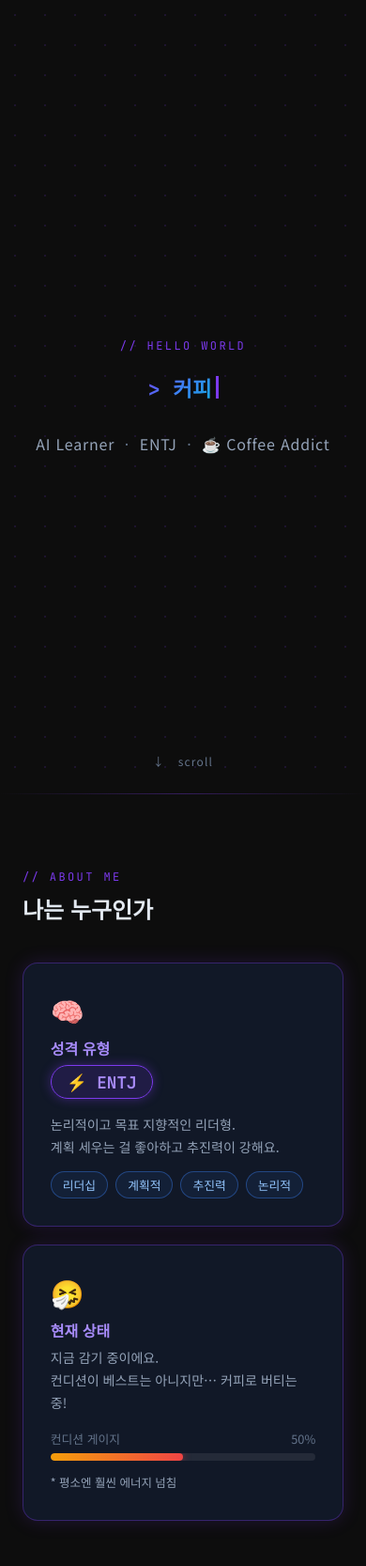
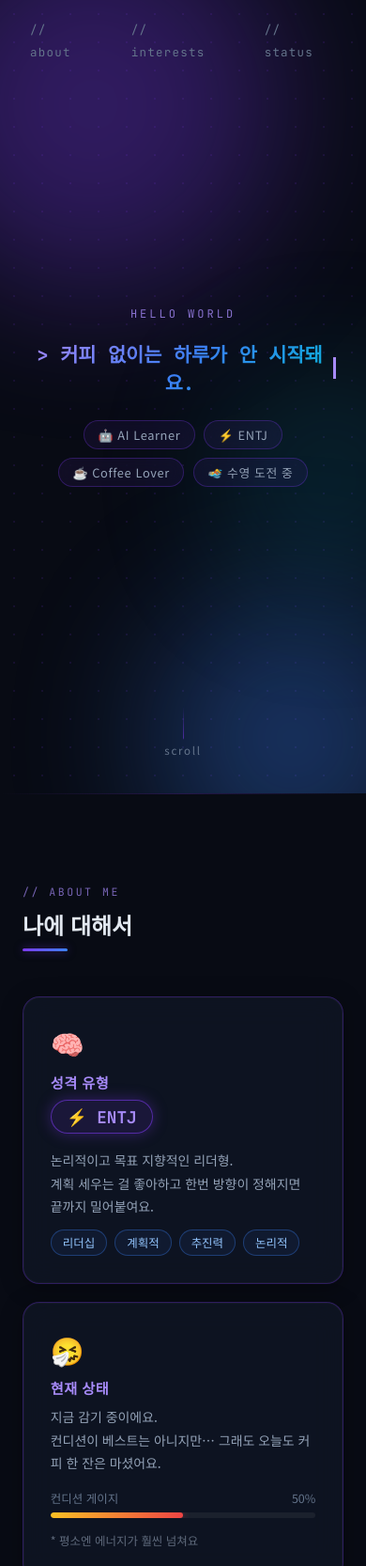
Before and after one commit to kjin618-rgb/Mypage_0610, a plain HTML site: page index.html in a window 390 px wide. Shown: the top 1666 px of the page at 94% size. Drawn offline with Linux system fonts and the light colour scheme.

Commit message:
Add self-introduction page with AI tech dark theme
- Hero section with typing animation and animated background orbs
- About Me section with ENTJ badge and condition health bar
- Interests section (AI, coffee, swimming) with glassmorphism cards
- Status terminal section with current state as JSON
- Sticky nav bar, scroll progress bar, fade-in animations
- Mobile responsive layout (768px breakpoint)

Co-Authored-By: Claude Sonnet 4.6 <noreply@anthropic.com>

```diff
--- a/index.html
+++ b/index.html
@@ -11,16 +11,16 @@
     *, *::before, *::after { box-sizing: border-box; margin: 0; padding: 0; }
 
     :root {
-      --bg: #0D0D0D;
-      --card-bg: #111827;
-      --card-bg2: #0f172a;
+      --bg: #080B14;
+      --card-bg: rgba(17, 24, 39, 0.7);
       --purple: #7C3AED;
+      --purple-light: #A78BFA;
       --blue: #3B82F6;
       --cyan: #06B6D4;
       --text: #E2E8F0;
       --muted: #64748B;
-      --border: rgba(124, 58, 237, 0.35);
-      --glow: rgba(124, 58, 237, 0.18);
+      --border: rgba(124, 58, 237, 0.3);
+      --glow: rgba(124, 58, 237, 0.15);
     }
 
     html { scroll-behavior: smooth; }
@@ -33,16 +33,79 @@
       overflow-x: hidden;
     }
 
-    /* dot grid background */
+    /* dot grid */
     body::before {
       content: '';
       position: fixed;
       inset: 0;
-      background-image: radial-gradient(rgba(124,58,237,0.15) 1px, transparent 1px);
-      background-size: 32px 32px;
+      background-image: radial-gradient(rgba(124,58,237,0.12) 1px, transparent 1px);
+      background-size: 30px 30px;
       pointer-events: none;
       z-index: 0;
     }
+
+    /* ── SCROLL PROGRESS BAR ── */
+    #progress-bar {
+      position: fixed;
+      top: 0;
+      left: 0;
+      height: 3px;
+      width: 0%;
+      background: linear-gradient(90deg, var(--purple), var(--blue), var(--cyan));
+      z-index: 1000;
+      transition: width 0.1s linear;
+      box-shadow: 0 0 8px rgba(124,58,237,0.7);
+    }
+
+    /* ── NAV ── */
+    nav {
+      position: fixed;
+      top: 3px;
+      left: 0;
+      right: 0;
+      z-index: 999;
+      display: flex;
+      justify-content: center;
+      padding: 0.9rem 2rem;
+      transition: background 0.3s ease, backdrop-filter 0.3s ease, border-bottom 0.3s ease;
+    }
+
+    nav.scrolled {
+      background: rgba(8, 11, 20, 0.85);
+      backdrop-filter: blur(16px);
+      -webkit-backdrop-filter: blur(16px);
+      border-bottom: 1px solid rgba(124,58,237,0.2);
+    }
+
+    .nav-links {
+      display: flex;
+      gap: 2.5rem;
+      list-style: none;
+    }
+
+    .nav-links a {
+      font-family: 'JetBrains Mono', monospace;
+      font-size: 0.78rem;
+      color: var(--muted);
+      text-decoration: none;
+      letter-spacing: 0.1em;
+      transition: color 0.2s ease;
+      position: relative;
+    }
+
+    .nav-links a::after {
+      content: '';
+      position: absolute;
+      bottom: -4px;
+      left: 0;
+      width: 0;
+      height: 1px;
+      background: linear-gradient(90deg, var(--purple), var(--blue));
+      transition: width 0.3s ease;
+    }
+
+    .nav-links a:hover { color: var(--purple-light); }
+    .nav-links a:hover::after { width: 100%; }
 
     /* ── HERO ── */
     #hero {
@@ -55,27 +118,75 @@
       text-align: center;
       padding: 2rem;
       z-index: 1;
+      overflow: hidden;
+    }
+
+    /* animated orbs */
+    .orb {
+      position: absolute;
+      border-radius: 50%;
+      filter: blur(80px);
+      opacity: 0.35;
+      pointer-events: none;
+      animation: float-orb 12s ease-in-out infinite;
+    }
+
+    .orb-1 {
+      width: 400px; height: 400px;
+      background: var(--purple);
+      top: -100px; left: -100px;
+      animation-delay: 0s;
+    }
+
+    .orb-2 {
+      width: 300px; height: 300px;
+      background: var(--blue);
+      bottom: -80px; right: -80px;
+      animation-delay: -4s;
+    }
+
+    .orb-3 {
+      width: 200px; height: 200px;
+      background: var(--cyan);
+      top: 50%; left: 60%;
+      animation-delay: -8s;
+      opacity: 0.2;
+    }
+
+    @keyframes float-orb {
+      0%, 100% { transform: translate(0, 0) scale(1); }
+      33%       { transform: translate(30px, -20px) scale(1.05); }
+      66%       { transform: translate(-20px, 30px) scale(0.97); }
+    }
+
+    .hero-label {
+      font-family: 'JetBrains Mono', monospace;
+      font-size: 0.75rem;
+      color: var(--purple-light);
+      letter-spacing: 0.25em;
+      text-transform: uppercase;
+      margin-bottom: 1.2rem;
+      opacity: 0.8;
     }
 
     .hero-prompt {
       font-family: 'JetBrains Mono', monospace;
-      font-size: clamp(1.4rem, 4vw, 2.6rem);
+      font-size: clamp(1.3rem, 4vw, 2.4rem);
       font-weight: 700;
-      background: linear-gradient(135deg, var(--purple), var(--blue), var(--cyan));
+      background: linear-gradient(135deg, var(--purple-light), var(--blue), var(--cyan));
       -webkit-background-clip: text;
       -webkit-text-fill-color: transparent;
       background-clip: text;
       min-height: 3.5rem;
       display: flex;
       align-items: center;
-      gap: 0;
     }
 
     .cursor {
       display: inline-block;
       width: 3px;
       height: 1.1em;
-      background: var(--purple);
+      background: var(--purple-light);
       margin-left: 4px;
       animation: blink 1s step-end infinite;
       flex-shrink: 0;
@@ -84,24 +195,49 @@
 
     @keyframes blink { 0%,100%{opacity:1} 50%{opacity:0} }
 
-    .hero-sub {
-      margin-top: 1.2rem;
-      font-size: 1rem;
-      color: var(--muted);
-      letter-spacing: 0.05em;
+    .hero-tags {
+      display: flex;
+      gap: 0.6rem;
+      flex-wrap: wrap;
+      justify-content: center;
+      margin-top: 1.6rem;
     }
 
-    .hero-sub span {
+    .hero-tag {
+      font-size: 0.8rem;
+      padding: 0.3rem 0.9rem;
+      border-radius: 999px;
+      border: 1px solid var(--border);
       color: #94A3B8;
+      background: rgba(124,58,237,0.08);
+      backdrop-filter: blur(8px);
+      letter-spacing: 0.05em;
     }
 
     .scroll-hint {
       position: absolute;
-      bottom: 2rem;
-      font-size: 0.75rem;
+      bottom: 2.5rem;
+      font-size: 0.72rem;
       color: var(--muted);
-      letter-spacing: 0.1em;
-      animation: bounce 2s infinite;
+      letter-spacing: 0.15em;
+      animation: bounce 2.2s ease-in-out infinite;
+      display: flex;
+      flex-direction: column;
+      align-items: center;
+      gap: 0.3rem;
+    }
+
+    .scroll-hint::before {
+      content: '';
+      width: 1px;
+      height: 32px;
+      background: linear-gradient(to bottom, transparent, var(--purple));
+      animation: line-grow 2.2s ease-in-out infinite;
+    }
+
+    @keyframes line-grow {
+      0%,100%{ transform: scaleY(1); opacity:0.4; }
+      50%{ transform: scaleY(1.3); opacity:1; }
     }
 
     @keyframes bounce {
@@ -110,43 +246,61 @@
     }
 
     /* ── SECTIONS ── */
-    section {
+    .content-section {
       position: relative;
       z-index: 1;
-      max-width: 900px;
+      max-width: 920px;
       margin: 0 auto;
-      padding: 5rem 1.5rem;
+      padding: 6rem 1.5rem;
     }
 
     .section-label {
       font-family: 'JetBrains Mono', monospace;
-      font-size: 0.75rem;
-      color: var(--purple);
-      letter-spacing: 0.2em;
+      font-size: 0.72rem;
+      color: var(--purple-light);
+      letter-spacing: 0.22em;
       text-transform: uppercase;
-      margin-bottom: 0.5rem;
+      margin-bottom: 0.6rem;
+      opacity: 0.7;
     }
 
     .section-title {
       font-size: clamp(1.5rem, 3vw, 2rem);
       font-weight: 700;
-      margin-bottom: 2.5rem;
+      margin-bottom: 0.5rem;
+      position: relative;
+      display: inline-block;
     }
 
-    /* ── CARDS ── */
+    .section-title::after {
+      content: '';
+      display: block;
+      height: 3px;
+      width: 48px;
+      margin-top: 0.5rem;
+      border-radius: 999px;
+      background: linear-gradient(90deg, var(--purple), var(--blue));
+      box-shadow: 0 0 10px rgba(124,58,237,0.5);
+    }
+
+    .section-spacer { margin-bottom: 2.5rem; }
+
+    /* ── GLASS CARD ── */
     .card {
       background: var(--card-bg);
       border: 1px solid var(--border);
-      border-radius: 16px;
+      border-radius: 18px;
       padding: 1.8rem;
-      box-shadow: 0 0 20px var(--glow);
+      backdrop-filter: blur(16px);
+      -webkit-backdrop-filter: blur(16px);
+      box-shadow: 0 4px 24px rgba(0,0,0,0.3), 0 0 0 1px rgba(255,255,255,0.03) inset;
       transition: transform 0.3s ease, box-shadow 0.3s ease, border-color 0.3s ease;
     }
 
     .card:hover {
-      transform: translateY(-4px);
-      box-shadow: 0 0 40px rgba(124,58,237,0.35);
-      border-color: rgba(124,58,237,0.7);
+      transform: translateY(-5px);
+      box-shadow: 0 8px 40px rgba(124,58,237,0.3), 0 0 0 1px rgba(124,58,237,0.15) inset;
+      border-color: rgba(124,58,237,0.6);
     }
 
     /* ── ABOUT GRID ── */
@@ -156,7 +310,7 @@
       gap: 1.2rem;
     }
 
-    @media (max-width: 600px) {
+    @media (max-width: 768px) {
       .about-grid { grid-template-columns: 1fr; }
     }
 
@@ -164,15 +318,15 @@
       display: inline-flex;
       align-items: center;
       gap: 0.5rem;
-      background: rgba(124,58,237,0.15);
-      border: 1px solid var(--purple);
+      background: rgba(124,58,237,0.12);
+      border: 1px solid rgba(124,58,237,0.6);
       border-radius: 999px;
       padding: 0.35rem 1rem;
       font-family: 'JetBrains Mono', monospace;
       font-size: 1.1rem;
       font-weight: 700;
-      color: #A78BFA;
-      box-shadow: 0 0 12px rgba(124,58,237,0.4);
+      color: var(--purple-light);
+      box-shadow: 0 0 16px rgba(124,58,237,0.35);
       margin-bottom: 1rem;
     }
 
@@ -184,46 +338,46 @@
     }
 
     .trait {
-      font-size: 0.8rem;
+      font-size: 0.78rem;
       padding: 0.25rem 0.75rem;
       border-radius: 999px;
-      border: 1px solid rgba(59,130,246,0.4);
+      border: 1px solid rgba(59,130,246,0.35);
       color: #93C5FD;
-      background: rgba(59,130,246,0.08);
+      background: rgba(59,130,246,0.07);
     }
 
     .card-icon {
       font-size: 1.8rem;
-      margin-bottom: 0.5rem;
+      margin-bottom: 0.6rem;
     }
 
     .card-title {
-      font-size: 1rem;
+      font-size: 0.95rem;
       font-weight: 700;
-      color: #A78BFA;
-      margin-bottom: 0.4rem;
+      color: var(--purple-light);
+      margin-bottom: 0.5rem;
+      letter-spacing: 0.03em;
     }
 
     .card-desc {
-      font-size: 0.88rem;
+      font-size: 0.87rem;
       color: #94A3B8;
-      line-height: 1.7;
+      line-height: 1.75;
     }
 
     /* health bar */
     .health-label {
-      font-size: 0.8rem;
+      font-size: 0.78rem;
       color: var(--muted);
-      margin-bottom: 0.4rem;
-      margin-top: 1rem;
+      margin: 1rem 0 0.4rem;
       display: flex;
       justify-content: space-between;
     }
 
     .health-bar {
       width: 100%;
-      height: 8px;
-      background: rgba(255,255,255,0.08);
+      height: 6px;
+      background: rgba(255,255,255,0.06);
       border-radius: 999px;
       overflow: hidden;
     }
@@ -231,9 +385,9 @@
     .health-fill {
       height: 100%;
       border-radius: 999px;
-      background: linear-gradient(90deg, #F59E0B, #EF4444);
-      box-shadow: 0 0 8px rgba(239,68,68,0.5);
-      transition: width 1.2s ease;
+      background: linear-gradient(90deg, #FBBF24, #EF4444);
+      box-shadow: 0 0 8px rgba(239,68,68,0.45);
+      transition: width 1.4s cubic-bezier(0.16,1,0.3,1);
     }
 
     /* ── INTERESTS ── */
@@ -243,27 +397,33 @@
       gap: 1.2rem;
     }
 
-    @media (max-width: 600px) {
+    @media (max-width: 768px) {
       .interests-grid { grid-template-columns: 1fr; }
     }
 
     .interest-card {
       text-align: center;
-      padding: 2rem 1.2rem;
+      padding: 2.2rem 1.2rem;
     }
 
     .interest-icon {
-      font-size: 2.8rem;
-      margin-bottom: 0.8rem;
+      font-size: 2.6rem;
+      margin-bottom: 0.9rem;
       display: block;
-      filter: drop-shadow(0 0 8px rgba(124,58,237,0.5));
+      transition: transform 0.4s cubic-bezier(0.34,1.56,0.64,1);
+      filter: drop-shadow(0 0 6px rgba(124,58,237,0.4));
+    }
+
+    .interest-card:hover .interest-icon {
+      transform: translateY(-8px) scale(1.1);
+      filter: drop-shadow(0 0 14px rgba(124,58,237,0.7));
     }
 
     .interest-title {
       font-weight: 700;
-      font-size: 1.05rem;
+      font-size: 1rem;
       margin-bottom: 0.5rem;
-      background: linear-gradient(135deg, var(--purple), var(--blue));
+      background: linear-gradient(135deg, var(--purple-light), var(--blue));
       -webkit-background-clip: text;
       -webkit-text-fill-color: transparent;
       background-clip: text;
@@ -272,30 +432,31 @@
     .interest-desc {
       font-size: 0.83rem;
       color: #94A3B8;
-      line-height: 1.65;
+      line-height: 1.7;
     }
 
     /* ── STATUS TERMINAL ── */
     .terminal {
-      background: #090f1a;
-      border: 1px solid rgba(6,182,212,0.3);
-      border-radius: 12px;
+      background: rgba(5, 10, 20, 0.8);
+      border: 1px solid rgba(6,182,212,0.25);
+      border-radius: 14px;
       overflow: hidden;
-      box-shadow: 0 0 30px rgba(6,182,212,0.1);
+      backdrop-filter: blur(16px);
+      -webkit-backdrop-filter: blur(16px);
+      box-shadow: 0 4px 32px rgba(0,0,0,0.4), 0 0 60px rgba(6,182,212,0.06);
     }
 
     .terminal-bar {
-      background: #111827;
-      padding: 0.7rem 1rem;
+      background: rgba(17, 24, 39, 0.9);
+      padding: 0.75rem 1.2rem;
       display: flex;
       align-items: center;
       gap: 0.5rem;
-      border-bottom: 1px solid rgba(255,255,255,0.05);
+      border-bottom: 1px solid rgba(255,255,255,0.04);
     }
 
     .terminal-dot {
-      width: 11px;
-      height: 11px;
+      width: 11px; height: 11px;
       border-radius: 50%;
     }
 
@@ -311,24 +472,24 @@
     }
 
     .terminal-body {
-      padding: 1.5rem;
+      padding: 1.6rem 1.8rem;
       font-family: 'JetBrains Mono', monospace;
-      font-size: 0.9rem;
-      line-height: 2;
+      font-size: 0.88rem;
+      line-height: 2.1;
     }
 
-    .t-comment { color: #475569; }
+    .t-comment { color: #3F4F6A; }
     .t-key { color: #7DD3FC; }
-    .t-colon { color: #64748B; }
-    .t-string { color: #A3E635; }
-    .t-punct { color: #64748B; }
-    .t-prompt { color: var(--purple); }
+    .t-colon { color: #475569; }
+    .t-string { color: #86EFAC; }
+    .t-punct { color: #475569; }
+    .t-prompt { color: var(--purple-light); }
 
     /* ── FADE IN ── */
     .fade-up {
       opacity: 0;
-      transform: translateY(28px);
-      transition: opacity 0.7s ease, transform 0.7s ease;
+      transform: translateY(24px);
+      transition: opacity 0.65s ease, transform 0.65s ease;
     }
 
     .fade-up.visible {
@@ -336,7 +497,6 @@
       transform: translateY(0);
     }
 
-    /* stagger children */
     .fade-up:nth-child(1) { transition-delay: 0s; }
     .fade-up:nth-child(2) { transition-delay: 0.1s; }
     .fade-up:nth-child(3) { transition-delay: 0.2s; }
@@ -346,53 +506,71 @@
       position: relative;
       z-index: 1;
       text-align: center;
-      padding: 2rem;
-      font-size: 0.75rem;
+      padding: 2.5rem;
+      font-size: 0.74rem;
       color: var(--muted);
       border-top: 1px solid rgba(255,255,255,0.04);
     }
 
-    footer span {
-      color: var(--purple);
-    }
+    footer span { color: var(--purple-light); }
 
-    /* divider line */
+    /* divider */
     .divider {
       border: none;
       height: 1px;
-      background: linear-gradient(90deg, transparent, var(--border), transparent);
-      max-width: 900px;
+      background: linear-gradient(90deg, transparent, rgba(124,58,237,0.25), transparent);
+      max-width: 920px;
       margin: 0 auto;
     }
   </style>
 </head>
 <body>
 
+  <!-- SCROLL PROGRESS -->
+  <div id="progress-bar"></div>
+
+  <!-- NAV -->
+  <nav id="nav">
+    <ul class="nav-links">
+      <li><a href="#about">// about</a></li>
+      <li><a href="#interests">// interests</a></li>
+      <li><a href="#status">// status</a></li>
+    </ul>
+  </nav>
+
   <!-- HERO -->
   <section id="hero">
-    <p class="section-label">// hello world</p>
+    <div class="orb orb-1"></div>
+    <div class="orb orb-2"></div>
+    <div class="orb orb-3"></div>
+
+    <p class="hero-label">hello world</p>
     <div class="hero-prompt">
       <span id="typed-text"></span><span class="cursor"></span>
     </div>
-    <p class="hero-sub">
-      <span>AI Learner</span> &nbsp;·&nbsp; <span>ENTJ</span> &nbsp;·&nbsp; <span>☕ Coffee Addict</span>
-    </p>
-    <p class="scroll-hint">↓ &nbsp; scroll</p>
+    <div class="hero-tags">
+      <span class="hero-tag">🤖 AI Learner</span>
+      <span class="hero-tag">⚡ ENTJ</span>
+      <span class="hero-tag">☕ Coffee Lover</span>
+      <span class="hero-tag">🏊 수영 도전 중</span>
+    </div>
+    <div class="scroll-hint">scroll</div>
   </section>
 
   <hr class="divider" />
 
-  <!-- ABOUT ME -->
-  <section>
+  <!-- ABOUT -->
+  <section id="about" class="content-section">
     <p class="section-label">// about me</p>
-    <h2 class="section-title">나는 누구인가</h2>
+    <h2 class="section-title">나에 대해서</h2>
+    <div class="section-spacer"></div>
     <div class="about-grid">
 
       <div class="card fade-up">
         <div class="card-icon">🧠</div>
         <div class="card-title">성격 유형</div>
         <div class="entj-badge">⚡ ENTJ</div>
-        <p class="card-desc">논리적이고 목표 지향적인 리더형.<br />계획 세우는 걸 좋아하고 추진력이 강해요.</p>
+        <p class="card-desc">논리적이고 목표 지향적인 리더형.<br />계획 세우는 걸 좋아하고 한번 방향이 정해지면 끝까지 밀어붙여요.</p>
         <div class="trait-list">
           <span class="trait">리더십</span>
           <span class="trait">계획적</span>
@@ -404,7 +582,7 @@
       <div class="card fade-up">
         <div class="card-icon">🤧</div>
         <div class="card-title">현재 상태</div>
-        <p class="card-desc">지금 감기 중이에요.<br />컨디션이 베스트는 아니지만… 커피로 버티는 중!</p>
+        <p class="card-desc">지금 감기 중이에요.<br />컨디션이 베스트는 아니지만… 그래도 오늘도 커피 한 잔은 마셨어요.</p>
         <div class="health-label">
           <span>컨디션 게이지</span>
           <span>50%</span>
@@ -412,7 +590,7 @@
         <div class="health-bar">
           <div class="health-fill" id="health-fill" style="width:0%"></div>
         </div>
-        <p class="card-desc" style="margin-top:0.8rem; font-size:0.78rem;">* 평소엔 훨씬 에너지 넘침</p>
+        <p class="card-desc" style="margin-top:0.9rem; font-size:0.78rem; opacity:0.6;">* 평소엔 에너지가 훨씬 넘쳐요</p>
       </div>
 
     </div>
@@ -421,27 +599,28 @@
   <hr class="divider" />
 
   <!-- INTERESTS -->
-  <section>
+  <section id="interests" class="content-section">
     <p class="section-label">// interests</p>
     <h2 class="section-title">관심사 & 취미</h2>
+    <div class="section-spacer"></div>
     <div class="interests-grid">
 
       <div class="card interest-card fade-up">
         <span class="interest-icon">🤖</span>
         <div class="interest-title">AI 공부</div>
-        <p class="interest-desc">현재 AI 관련 강의를 수강 중이에요. 매일 새로운 개념을 배우는 중!</p>
+        <p class="interest-desc">AI 관련 강의를 수강하며 새로운 기술을 익히고 있어요. 배울수록 더 궁금해지는 분야예요.</p>
       </div>
 
       <div class="card interest-card fade-up">
         <span class="interest-icon">☕</span>
         <div class="interest-title">커피</div>
-        <p class="interest-desc">하루를 시작하는 의식 같은 것. 커피 없이는 살 수 없어요.</p>
+        <p class="interest-desc">하루의 시작을 알리는 의식 같은 것. 커피 한 잔이 있어야 비로소 준비가 된 느낌이에요.</p>
       </div>
 
       <div class="card interest-card fade-up">
         <span class="interest-icon">🏊</span>
         <div class="interest-title">수영</div>
-        <p class="interest-desc">올해 새로 시작했어요! 꾸준히 다니고 싶은데… 개인 사정이 자꾸 생기네요 😅</p>
+        <p class="interest-desc">올해 새롭게 시작했어요! 꾸준히 다니고 싶은데 개인 사정이 자꾸 생겨서… 그래도 포기는 없어요 😅</p>
       </div>
 
     </div>
@@ -450,9 +629,10 @@
   <hr class="divider" />
 
   <!-- STATUS TERMINAL -->
-  <section>
+  <section id="status" class="content-section">
     <p class="section-label">// current status</p>
     <h2 class="section-title">지금 이 순간</h2>
+    <div class="section-spacer"></div>
     <div class="terminal fade-up">
       <div class="terminal-bar">
         <div class="terminal-dot dot-red"></div>
@@ -464,28 +644,38 @@
         <div><span class="t-comment">// 오늘의 나</span></div>
         <div><span class="t-punct">{</span></div>
         <div>&nbsp;&nbsp;<span class="t-key">learning</span><span class="t-colon">:&nbsp;</span><span class="t-string">"AI 관련 강의 수강 중 📚"</span><span class="t-punct">,</span></div>
-        <div>&nbsp;&nbsp;<span class="t-key">personality</span><span class="t-colon">:&nbsp;</span><span class="t-string">"ENTJ — 목표가 생기면 달린다"</span><span class="t-punct">,</span></div>
-        <div>&nbsp;&nbsp;<span class="t-key">fuel</span><span class="t-colon">:&nbsp;</span><span class="t-string">"☕ 커피 (필수템)"</span><span class="t-punct">,</span></div>
-        <div>&nbsp;&nbsp;<span class="t-key">hobby</span><span class="t-colon">:&nbsp;</span><span class="t-string">"🏊 수영 (출석률: 노력 중...)"</span><span class="t-punct">,</span></div>
-        <div>&nbsp;&nbsp;<span class="t-key">condition</span><span class="t-colon">:&nbsp;</span><span class="t-string">"🤧 감기 중 — 곧 회복 예정"</span><span class="t-punct">,</span></div>
-        <div>&nbsp;&nbsp;<span class="t-key">status</span><span class="t-colon">:&nbsp;</span><span class="t-string">"열심히 살아가는 중 ✨"</span></div>
+        <div>&nbsp;&nbsp;<span class="t-key">personality</span><span class="t-colon">:&nbsp;</span><span class="t-string">"ENTJ — 목표가 생기면 바로 실행"</span><span class="t-punct">,</span></div>
+        <div>&nbsp;&nbsp;<span class="t-key">fuel</span><span class="t-colon">:&nbsp;</span><span class="t-string">"☕ 커피 (없으면 하루 시작 불가)"</span><span class="t-punct">,</span></div>
+        <div>&nbsp;&nbsp;<span class="t-key">hobby</span><span class="t-colon">:&nbsp;</span><span class="t-string">"🏊 수영 (출석률: 들쑥날쑥 😅)"</span><span class="t-punct">,</span></div>
+        <div>&nbsp;&nbsp;<span class="t-key">condition</span><span class="t-colon">:&nbsp;</span><span class="t-string">"🤧 감기 중 — 회복 진행 중"</span><span class="t-punct">,</span></div>
+        <div>&nbsp;&nbsp;<span class="t-key">status</span><span class="t-colon">:&nbsp;</span><span class="t-string">"그래도 오늘 하루도 열심히 ✨"</span></div>
         <div><span class="t-punct">}</span></div>
         <br />
-        <div><span class="t-prompt">>&nbsp;</span><span id="terminal-cursor" style="display:inline-block;width:8px;height:1em;background:var(--purple);animation:blink 1s step-end infinite;vertical-align:middle;"></span></div>
+        <div><span class="t-prompt">>&nbsp;</span><span style="display:inline-block;width:8px;height:0.9em;background:var(--purple-light);animation:blink 1s step-end infinite;vertical-align:middle;border-radius:1px;"></span></div>
       </div>
     </div>
   </section>
 
   <footer>
-    Made with <span>♥</span> &nbsp;·&nbsp; Powered by <span>☕ + AI</span>
+    Made with <span>♥</span> &nbsp;·&nbsp; Fueled by <span>☕</span> &nbsp;·&nbsp; Built while <span>🤧</span>
   </footer>
 
   <script>
+    // ── Scroll progress bar ──
+    window.addEventListener('scroll', () => {
+      const scrolled = window.scrollY;
+      const total = document.documentElement.scrollHeight - window.innerHeight;
+      document.getElementById('progress-bar').style.width = (scrolled / total * 100) + '%';
+
+      // nav bg
+      document.getElementById('nav').classList.toggle('scrolled', scrolled > 60);
+    });
+
     // ── Typing animation ──
     const phrases = [
       '> AI를 공부하는 ENTJ입니다.',
-      '> 커피와 함께 성장 중입니다.',
-      '> 수영도 배우는 중이에요 🏊',
+      '> 커피 없이는 하루가 안 시작돼요.',
+      '> 올해는 수영도 시작했어요 🏊',
     ];
     let phraseIdx = 0, charIdx = 0, deleting = false;
     const el = document.getElementById('typed-text');
@@ -496,10 +686,10 @@
         el.textContent = phrase.slice(0, ++charIdx);
         if (charIdx === phrase.length) {
           deleting = true;
-          setTimeout(type, 2200);
+          setTimeout(type, 2400);
           return;
         }
-        setTimeout(type, 60);
+        setTimeout(type, 58);
       } else {
         el.textContent = phrase.slice(0, --charIdx);
         if (charIdx === 0) {
@@ -508,26 +698,25 @@
           setTimeout(type, 400);
           return;
         }
-        setTimeout(type, 35);
+        setTimeout(type, 32);
       }
     }
-    setTimeout(type, 500);
+    setTimeout(type, 600);
 
     // ── IntersectionObserver fade-in ──
     const observer = new IntersectionObserver((entries) => {
       entries.forEach(entry => {
         if (entry.isIntersecting) {
           entry.target.classList.add('visible');
-          // animate health bar when it becomes visible
           if (entry.target.querySelector('#health-fill')) {
             setTimeout(() => {
               document.getElementById('health-fill').style.width = '50%';
-            }, 200);
+            }, 300);
           }
           observer.unobserve(entry.target);
         }
       });
-    }, { threshold: 0.15 });
+    }, { threshold: 0.12 });
 
     document.querySelectorAll('.fade-up').forEach(el => observer.observe(el));
   </script>
```
